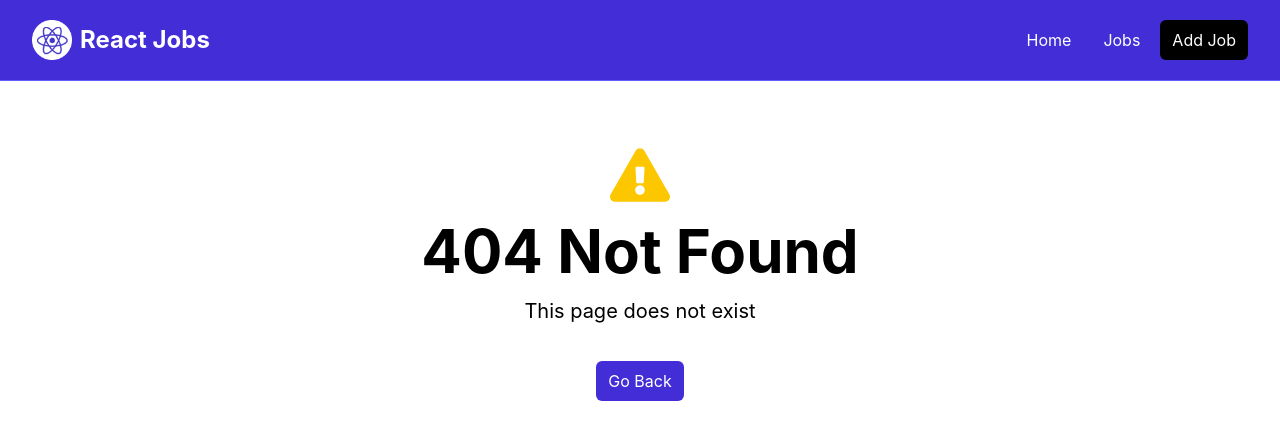
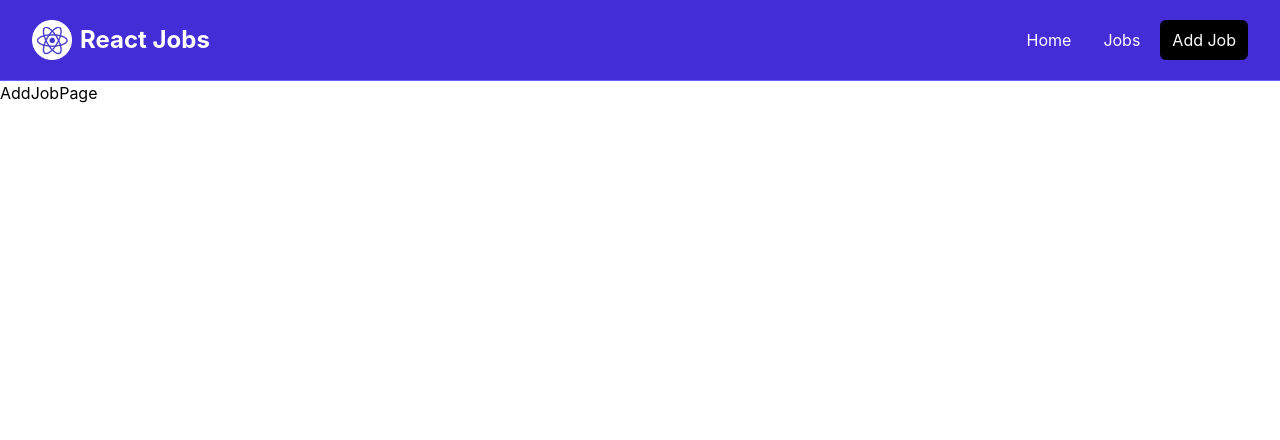
Before and after one commit to elementkz/react-jobs, a React (Vite) app: page /add-job in a window 1280 px wide. Before the commit this address had no page. Shown: the top 440 px of the page. Built offline with nearby package versions, Linux system fonts and the light colour scheme.

Commit message:
made addjob page route

```diff
--- a/src/App.jsx
+++ b/src/App.jsx
@@ -11,6 +11,7 @@ import HomePage from "./pages/HomePage";
 import JobsPage from "./pages/JobsPage";
 import NotFoundPage from "./pages/NotFoundPage";
 import JobPage, { jobLoader } from "./pages/JobPage";
+import AddJobPage from "./pages/AddJobPage";
 
 const router = createBrowserRouter(
 	createRoutesFromElements(
@@ -19,6 +20,7 @@ const router = createBrowserRouter(
 			<Route path="/jobs" element={<JobsPage />} />)
 			<Route path="/jobs/:id" element={<JobPage />} loader={jobLoader} />)
 			<Route path="*" element={<NotFoundPage />} />)
+			<Route path="/add-job" element={<AddJobPage />} />)
 		</Route>,
 	),
 );
--- /dev/null
+++ b/src/pages/AddJobPage.jsx
@@ -0,0 +1,7 @@
+import React from "react";
+
+function AddJobPage() {
+	return <div>AddJobPage</div>;
+}
+
+export default AddJobPage;
```
